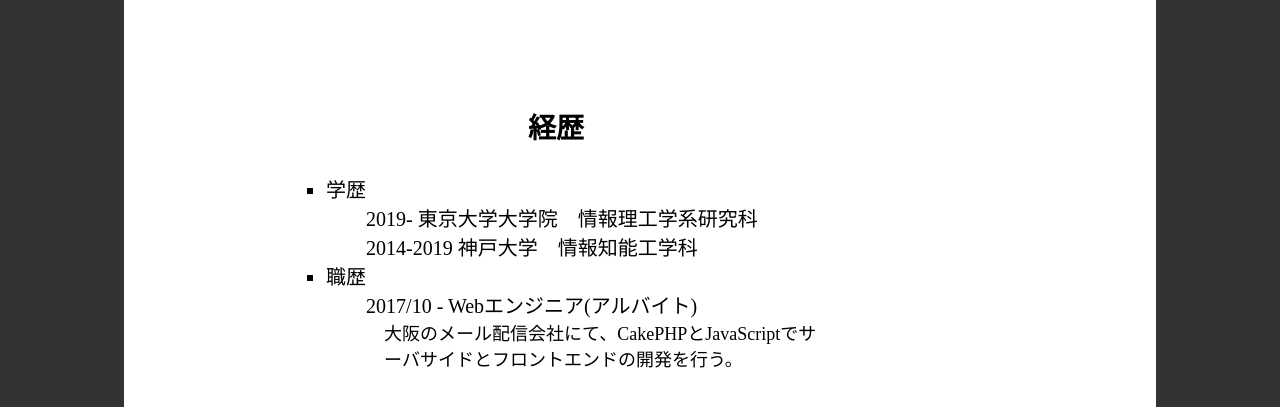
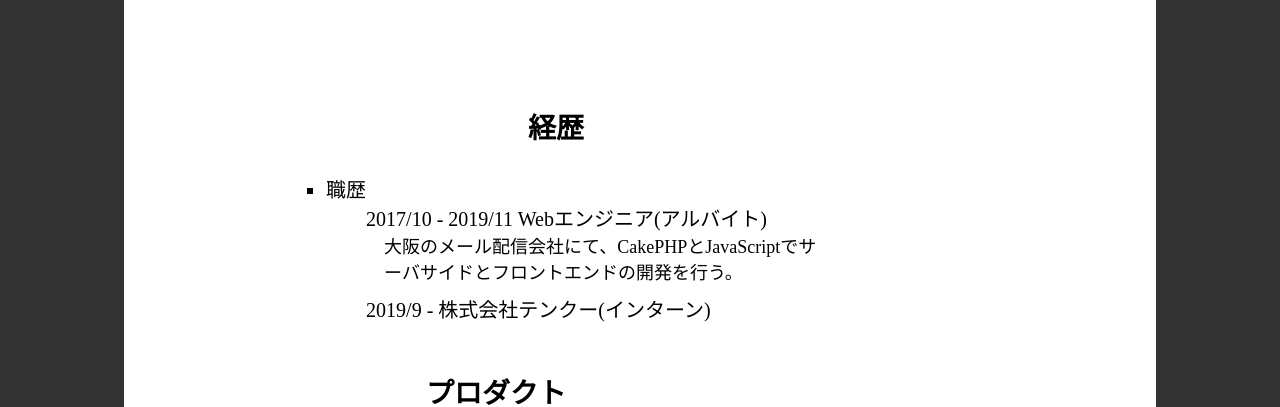
Before and after one commit to niyarin/niyarin.github.io, a plain HTML site: page contents/about_me.html in a window 1280 px wide. Shown: the part 408-815 px from the top of the page. Drawn offline with Linux system fonts and the light colour scheme.

Commit message:
Update about me

```diff
--- a/contents/about_me.html
+++ b/contents/about_me.html
@@ -22,6 +22,7 @@
                 border:none;
                 padding:10px;
                 text-align:center;
+                overflow: hidden;
             }
 
             #contents1{
@@ -76,6 +77,7 @@
             .small-text{
                 font-size:18px;
                 margin-left:18px;
+                margin-bottom:10px;
             }
         </style>
     </head>
@@ -102,19 +104,15 @@
                <div class="left-contents2">
                    <h3>経歴</h3>
                       <ul id="career">
-                          <li>学歴
-                              <ul class="no-mark">
-                                  <li>2019-     東京大学大学院　情報理工学系研究科</li>
-                                  <li>2014-2019 神戸大学　情報知能工学科</li>
-                              </ul>
-                          </li>
                           <li> 職歴<br>
                               <ul class="no-mark">
                                   <li>
-                                      2017/10 - Webエンジニア(アルバイト)<br>
+                                      2017/10 - 2019/11 Webエンジニア(アルバイト)<br>
                                       <div class="small-text">
                                         大阪のメール配信会社にて、CakePHPとJavaScriptでサーバサイドとフロントエンドの開発を行う。
                                       </div>
+                                      2019/9 -  株式会社テンクー(インターン)<br>
+
                                   </li>
                               </ul>
                           </li>
```
